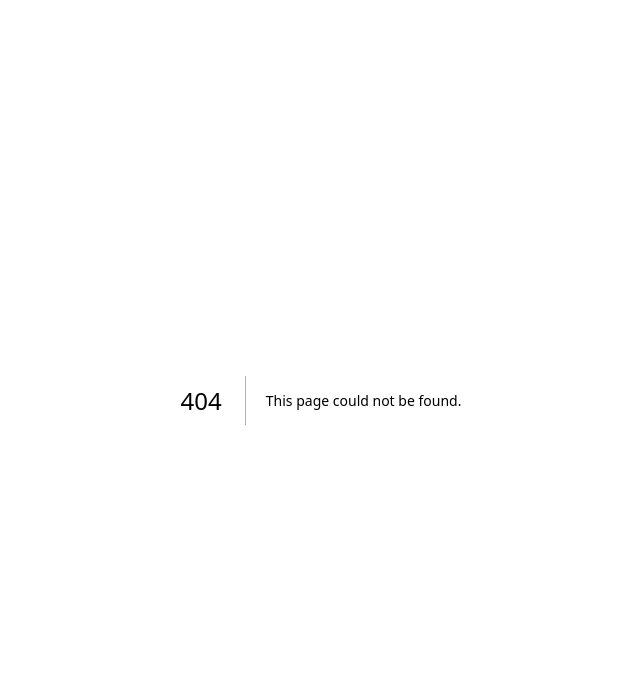
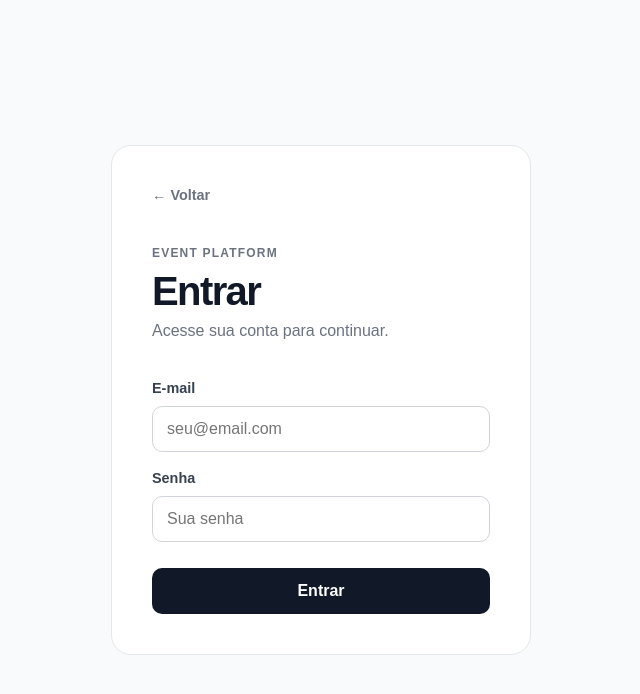
Before and after one commit to gemaquejr/next-event-platform, a Next.js app in the folder frontend/: page /login in a window 1280 px wide. Before the commit this address had no page. Shown: the top 694 px of the page, without its empty margins (319-959 px from the left). Built offline with nearby package versions, Linux system fonts and the light colour scheme; no server answers.

Commit message:
fix: improve navbar authentication state

```diff
--- /dev/null
+++ b/frontend/src/app/login/page.module.css
@@ -0,0 +1,107 @@
+.page {
+    min-height: 100vh;
+    display: flex;
+    align-items: center;
+    justify-content: center;
+    padding: 32px 20px;
+    background: #f9fafb;
+}
+
+.card {
+    width: min(100%, 420px);
+    padding: 40px;
+    border: 1px solid #e5e7eb;
+    border-radius: 20px;
+    background: #ffffff;
+}
+
+.back {
+    display: inline-block;
+    margin-bottom: 40px;
+    color: #6b7280;
+    font-size: 0.9rem;
+    font-weight: 600;
+    text-decoration: none;
+}
+
+.back:hover {
+    color: #111827;
+}
+
+.header {
+    margin-bottom: 32px;
+}
+
+.eyebrow {
+    color: #6b7280;
+    font-size: 0.75rem;
+    font-weight: 700;
+    letter-spacing: 0.1em;
+    text-transform: uppercase;
+}
+
+.header h1 {
+    margin: 8px 0;
+    color: #111827;
+    font-size: 2.5rem;
+    letter-spacing: -0.04em;
+}
+
+.header p {
+    margin: 0;
+    color: #6b7280;
+}
+
+.form {
+    display: flex;
+    flex-direction: column;
+    gap: 10px;
+}
+
+.form label {
+    margin-top: 8px;
+    color: #374151;
+    font-size: 0.9rem;
+    font-weight: 600;
+}
+
+.form input {
+    width: 100%;
+    box-sizing: border-box;
+    padding: 13px 14px;
+    border: 1px solid #d1d5db;
+    border-radius: 10px;
+    outline: none;
+    font: inherit;
+}
+
+.form input:focus {
+    border-color: #111827;
+}
+
+.form button {
+    margin-top: 16px;
+    padding: 14px 20px;
+    border: 0;
+    border-radius: 10px;
+    background: #111827;
+    color: #ffffff;
+    font: inherit;
+    font-weight: 700;
+    cursor: pointer;
+}
+
+.form button:hover {
+    background: #374151;
+}
+
+.form button:disabled {
+    cursor: not-allowed;
+    opacity: 0.6;
+}
+
+.error {
+    margin: 8px 0 0;
+    color: #dc2626;
+    font-size: 0.9rem;
+}
--- /dev/null
+++ b/frontend/src/app/login/page.tsx
@@ -0,0 +1,150 @@
+'use client';
+
+import {
+    FormEvent,
+    useState,
+} from 'react';
+import { useRouter } from 'next/navigation';
+import Link from 'next/link';
+
+import { apiFetch } from '@/services/api';
+import type { LoginResponse } from '@/types/auth';
+
+import styles from './page.module.css';
+
+export default function LoginPage() {
+    const router = useRouter();
+
+    const [email, setEmail] = useState('');
+    const [password, setPassword] = useState('');
+
+    const [error, setError] = useState('');
+    const [loading, setLoading] = useState(false);
+
+    async function handleSubmit(
+        event: FormEvent<HTMLFormElement>,
+    ) {
+        event.preventDefault();
+
+        setError('');
+        setLoading(true);
+
+        try {
+            const response =
+                await apiFetch<LoginResponse>(
+                    '/auth/login',
+                    {
+                        method: 'POST',
+                        body: JSON.stringify({
+                            email,
+                            password,
+                        }),
+                    },
+                );
+
+            localStorage.setItem(
+                'accessToken',
+                response.accessToken,
+            );
+
+            localStorage.setItem(
+                'user',
+                JSON.stringify(response.user),
+            );
+
+            router.push('/');
+            router.refresh();
+        } catch (error) {
+            setError(
+                error instanceof Error
+                    ? error.message
+                    : 'Não foi possível realizar o login.',
+            );
+        } finally {
+            setLoading(false);
+        }
+    }
+
+    return (
+        <main className={styles.page}>
+            <section className={styles.card}>
+                <Link
+                    href="/"
+                    className={styles.back}
+                >
+                    ← Voltar
+                </Link>
+
+                <div className={styles.header}>
+                    <span className={styles.eyebrow}>
+                        Event Platform
+                    </span>
+
+                    <h1>
+                        Entrar
+                    </h1>
+
+                    <p>
+                        Acesse sua conta para
+                        continuar.
+                    </p>
+                </div>
+
+                <form
+                    onSubmit={handleSubmit}
+                    className={styles.form}
+                >
+                    <label htmlFor="email">
+                        E-mail
+                    </label>
+
+                    <input
+                        id="email"
+                        type="email"
+                        value={email}
+                        onChange={(event) =>
+                            setEmail(event.target.value)
+                        }
+                        placeholder="seu@email.com"
+                        autoComplete="email"
+                        required
+                    />
+
+                    <label htmlFor="password">
+                        Senha
+                    </label>
+
+                    <input
+                        id="password"
+                        type="password"
+                        value={password}
+                        onChange={(event) =>
+                            setPassword(
+                                event.target.value,
+                            )
+                        }
+                        placeholder="Sua senha"
+                        autoComplete="current-password"
+                        minLength={8}
+                        required
+                    />
+
+                    {error && (
+                        <p className={styles.error}>
+                            {error}
+                        </p>
+                    )}
+
+                    <button
+                        type="submit"
+                        disabled={loading}
+                    >
+                        {loading
+                            ? 'Entrando...'
+                            : 'Entrar'}
+                    </button>
+                </form>
+            </section>
+        </main>
+    );
+}
--- a/frontend/src/app/page.tsx
+++ b/frontend/src/app/page.tsx
@@ -1,6 +1,7 @@
 import { EventCard } from '@/components/EventCard/EventCard';
 import { apiFetch } from '@/services/api';
 import type { Event } from '@/types/event';
+import { Navbar } from '@/components/Navbar/Navbar';
 
 import styles from './page.module.css';
 
@@ -20,6 +21,7 @@ export default async function Home() {
 
   return (
     <main>
+      <Navbar />
       <section className={styles.hero}>
         <div className={styles.heroContent}>
           <span className={styles.eyebrow}>
--- /dev/null
+++ b/frontend/src/types/auth.ts
@@ -0,0 +1,16 @@
+export type UserRole =
+    | 'ORGANIZER'
+    | 'CUSTOMER'
+    | 'GATEKEEPER';
+
+export interface User {
+    id: string;
+    name: string;
+    email: string;
+    role: UserRole;
+}
+
+export interface LoginResponse {
+    accessToken: string;
+    user: User;
+}
--- a/frontend/src/types/user.ts
+++ b/frontend/src/types/user.ts
@@ -1,4 +1,4 @@
-import type { UserRole } from './event';
+import type { UserRole } from './auth';
 
 export interface User {
     id: string;
@@ -6,7 +6,3 @@ export interface User {
     email: string;
     role: UserRole;
 }
-
-export interface LoginResponse {
-    access_token: string;
-}
```
Also changed, not shown: frontend/src/app/page.module.css (+45 -0 lines), frontend/src/components/Navbar/Navbar.module.css (added, +55 -0 lines), frontend/src/components/Navbar/Navbar.tsx (added, +76 -0 lines).
